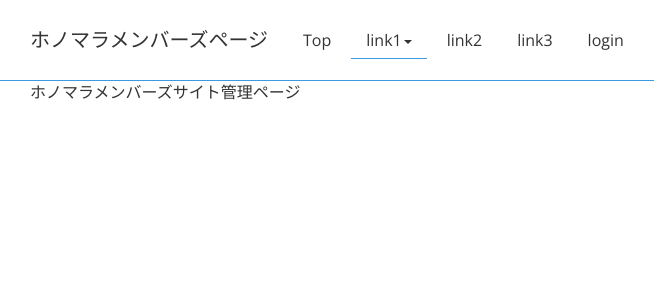
After one commit to yurimarimo/honomara_members_site, a Python web app: template templates/manage.html in a window 1280 px wide. The commit adds this page. Shown: the top 300 px of the page, without its empty margins (40-694 px from the left). Run offline with Jinja, Linux system fonts and the light colour scheme; the template is opened without the code that fills it, so the values that code supplies are empty; some libraries are stand-ins or nearby versions.

Commit message:
add manage page

```diff
--- a/routes.py
+++ b/routes.py
@@ -10,6 +10,11 @@ bootstrap = Bootstrap(app)
 @app.route('/')
 def index():
     return render_template('index.html')
+
+
+@app.route('/manage')
+def manage():
+    return render_template('manage.html')
 
 
 @app.route('/login/', methods=["GET", "POST"])
--- a/templates/header.html
+++ b/templates/header.html
@@ -25,6 +25,7 @@
                     {% if not current_user.is_authenticated %}
                         <li><a href="{{url_for('login')}}">login</a></li>
                     {% else %}
+					<li><a href="{{url_for('manage')}}">manage</a></li>
 					<li><a href="{{url_for('logout')}}">logout</a></li>
                     {% endif %}
 				</ul>
--- /dev/null
+++ b/templates/manage.html
@@ -0,0 +1,6 @@
+{% extends "template.html" %}
+{% block content %}
+<div class="container">
+    ホノマラメンバーズサイト管理ページ
+</div>
+{% endblock %}
```
